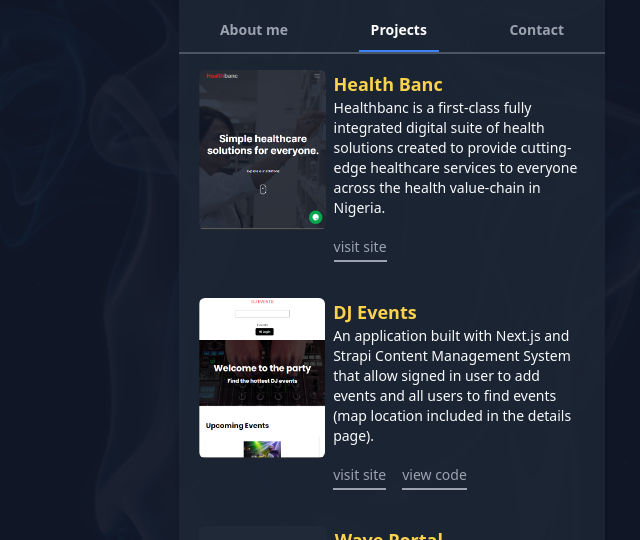
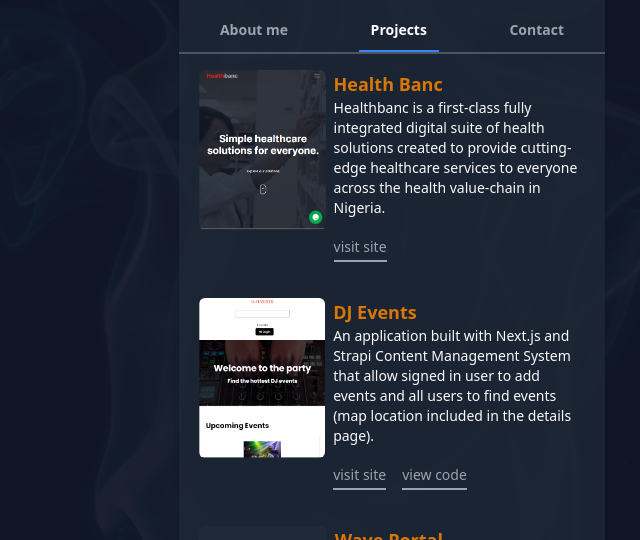
Before and after one commit to effiong-jr/portfolio, a Next.js app: page /projects in a window 1280 px wide. Shown: the part 260-800 px from the top of the page, without its empty margins (248-888 px from the left). Built offline with nearby package versions, Linux system fonts and the light colour scheme.

Commit message:
Adjusted yellow color shade

```diff
--- a/pages/index.js
+++ b/pages/index.js
@@ -29,7 +29,7 @@
               <BsTools />
             </span>{' '}
             <span>
-              Tools <span className="text-yellow-500 text-sm">&</span> Skills
+              Tools <span className="text-yellow-600 text-sm">&</span> Skills
             </span>
           </h3>
           <ul className="text-sm pl-7 list-disc">
--- a/pages/projects.jsx
+++ b/pages/projects.jsx
@@ -11,7 +11,7 @@
           className=" object-cover h-40 w-32 mr-2 rounded-md"
         />
         <div>
-          <h5 className="font-semibold text-lg text-yellow-300">Health Banc</h5>
+          <h5 className="font-semibold text-lg text-yellow-600">Health Banc</h5>
           <p className="text-sm">
             Healthbanc is a first-class fully integrated digital suite of health
             solutions created to provide cutting-edge healthcare services to
@@ -37,7 +37,7 @@
           className=" object-cover h-40 w-32 mr-2 rounded-md"
         />
         <div>
-          <h5 className="font-semibold text-lg text-yellow-300">DJ Events</h5>
+          <h5 className="font-semibold text-lg text-yellow-600">DJ Events</h5>
           <p className="text-sm">
             An application built with Next.js and Strapi Content Management
             System that allow signed in user to add events and all users to find
@@ -71,7 +71,7 @@
           className=" object-cover h-40 w-32 mr-2 rounded-md"
         />
         <div>
-          <h5 className="font-semibold text-lg text-yellow-300">Wave Portal</h5>
+          <h5 className="font-semibold text-lg text-yellow-600">Wave Portal</h5>
           <p className="text-sm">
             An application built with Next.js and solidity that connects to the
             user's ethereum wallet to send waves, and stand a chance to win some
@@ -114,7 +114,7 @@
           className=" object-cover h-40 w-32 mr-2 rounded-md"
         />
         <div>
-          <h5 className="font-semibold text-lg text-yellow-300">Hacker News</h5>
+          <h5 className="font-semibold text-lg text-yellow-600">Hacker News</h5>
           <p className="text-sm">
             A react application that uses the hacker news API to fetch content
             based on the current user's search input text
@@ -147,7 +147,7 @@
           className=" object-cover h-40 w-32 mr-2 rounded-md"
         />
         <div>
-          <h5 className="font-semibold text-lg text-yellow-300">Natours</h5>
+          <h5 className="font-semibold text-lg text-yellow-600">Natours</h5>
           <p className="text-sm">
             A demo website built with HTML and CSS/SCSS for nature tourism.
           </p>
@@ -179,7 +179,7 @@
           className=" object-cover h-40 w-32 mr-2 rounded-md"
         />
         <div>
-          <h5 className="font-semibold text-lg text-yellow-300">
+          <h5 className="font-semibold text-lg text-yellow-600">
             DevSpace Blog
           </h5>
           <p className="text-sm">
```
